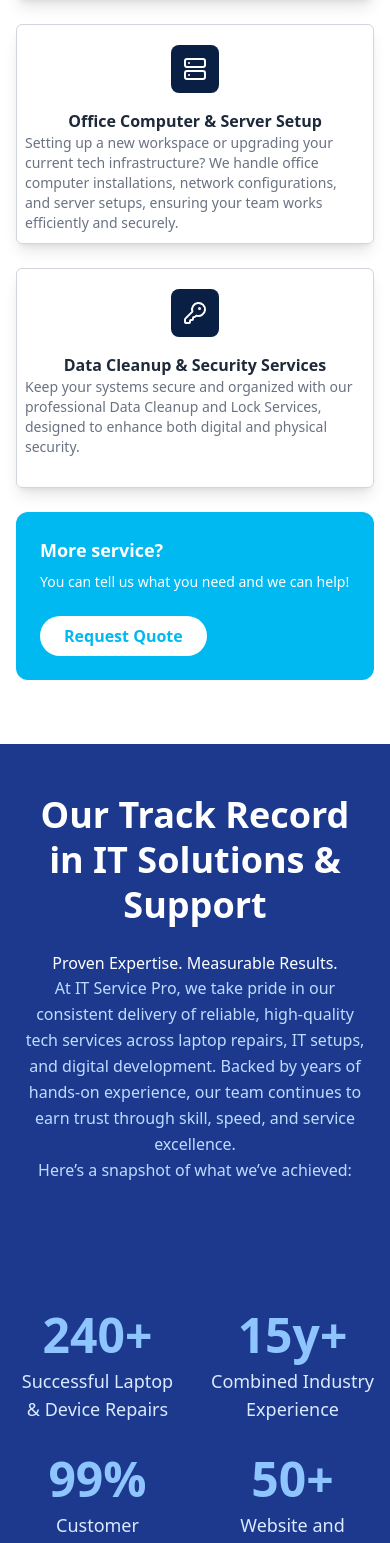
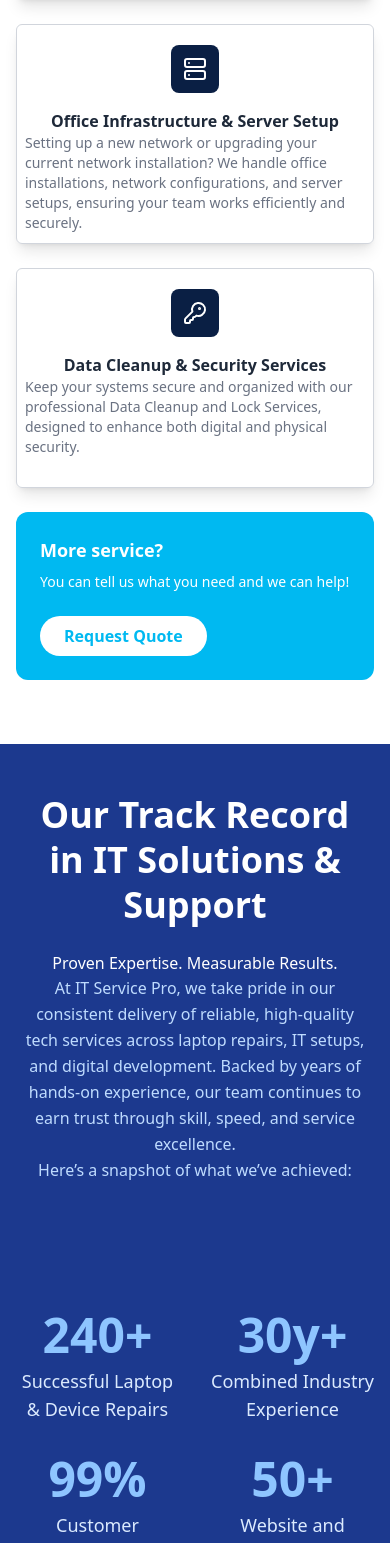
Before and after one commit to Azeezfasasi/itservicepro, a React (Vite) app: page / in a window 390 px wide. Shown: the part 2005-3548 px from the top of the page. Built offline with nearby package versions, Linux system fonts and the light colour scheme; no server answers.

Commit message:
added edit product component

```diff
--- a/src/App.jsx
+++ b/src/App.jsx
@@ -33,6 +33,7 @@ import Products from './app/Products';
 import ProductCategories from './app/ProductCategories';
 import AddProductCategory from './app/AddProductCategory';
 import Shop from './app/Shop';
+import EditProduct from './app/EditProduct';
 
 function App() {
   return (
@@ -74,6 +75,7 @@ function App() {
                   <Route path="/app/products" element={<Products />} />
                   <Route path="/app/productcategories" element={<ProductCategories />} />
                   <Route path="/app/addproductcategory" element={<AddProductCategory />} />
+                  <Route path="/app/editproduct/slug/:slug" element={<EditProduct />} />
                 </Route>
               </Routes>
             </ProductProvider>
--- /dev/null
+++ b/src/app/EditProduct.jsx
@@ -0,0 +1,25 @@
+import React from 'react'
+import { Helmet } from 'react-helmet'
+import DashHeader from '../assets/components/dashboard-components/DashHeader'
+import DashMenu from '../assets/components/dashboard-components/DashMenu'
+
+function Profile() {
+  return (
+    <>
+    <Helmet>
+        <title>Edit Product - IT Service Pro</title>
+    </Helmet>
+    <DashHeader />
+    <div className='flex flex-row justify-start gap-4'>
+      <div className='hidden lg:block w-[20%]'>
+        <DashMenu />
+      </div>
+      <div className='w-full lg:w-[80%]'>
+
+      </div>
+    </div>
+    </>
+  )
+}
+
+export default Profile
--- a/src/assets/components/HowItWorks.jsx
+++ b/src/assets/components/HowItWorks.jsx
@@ -38,9 +38,9 @@ function HowItWorks() {
               <span className="text-5xl font-bold text-blue-500">1.</span>
             </div>
             <div>
-              <h3 className="text-2xl font-semibold text-gray-800 mb-2">Call us anytime 24/7</h3>
+              <h3 className="text-2xl font-semibold text-gray-800 mb-2">24/7 Support</h3>
               <p className="text-gray-600">
-                Need help? Just give us a call. Our friendly support team is available 24/7 to connect you with the right IT specialist — whether for repairs, setup, web development or rentals.
+                Need help? Just give us a call or request a quote. Our friendly support team is available 24/7 to connect you with the right IT specialist — whether for repairs, setup, web development or rentals.
               </p>
             </div>
           </div>
--- a/src/assets/components/ServicesSection.jsx
+++ b/src/assets/components/ServicesSection.jsx
@@ -33,8 +33,8 @@ const services = [
   },
   {
     icon: <Server className="w-6 h-6 text-white" />,
-    title: 'Office Computer & Server Setup',
-    desc: 'Setting up a new workspace or upgrading your current tech infrastructure? We handle office computer installations, network configurations, and server setups, ensuring your team works efficiently and securely.',
+    title: 'Office Infrastructure & Server Setup',
+    desc: 'Setting up a new network or upgrading your current network installation? We handle office installations, network configurations, and server setups, ensuring your team works efficiently and securely.',
   },
   // {
   //   icon: <Speaker className="w-6 h-6 text-white" />,
--- a/src/assets/components/TrackRecords.jsx
+++ b/src/assets/components/TrackRecords.jsx
@@ -3,7 +3,7 @@ import globe from '../images/globe.png'
 function TrackRecords() {
     const stats = [
     { label: 'Successful Laptop & Device Repairs', value: '240+' },
-    { label: 'Combined Industry Experience', value: '15y+' },
+    { label: 'Combined Industry Experience', value: '30y+' },
     { label: 'Customer Satisfaction Rate', value: '99%' },
     { label: 'Website and Mobile Apps', value: '50+' },
   ];
--- a/src/assets/components/dashboard-components/DashStats.jsx
+++ b/src/assets/components/dashboard-components/DashStats.jsx
@@ -71,7 +71,7 @@ function DashStats() {
             <StatCard label="Super Admins" value={stats.superAdmins} color="bg-purple-700" />
             <StatCard label="Admins" value={stats.admins} color="bg-indigo-600" />
             <StatCard label="Customers" value={stats.customers} color="bg-green-600" />
-            <StatCard label="Users" value={stats.users} color="bg-yellow-500" />
+            <StatCard label="Order Received" value="0" color="bg-yellow-500" />
             <StatCard label="Quotes Received" value={stats.totalQuotes} color="bg-pink-600" />
           </div>
         </>
--- a/src/assets/components/product/ProductList.jsx
+++ b/src/assets/components/product/ProductList.jsx
@@ -311,14 +311,14 @@ const ProductList = () => {
                     <td className="px-6 py-4 whitespace-nowrap text-right text-sm font-medium">
                       <div className="flex justify-end space-x-2">
                         <Link
-                          to={`/product/${product.slug}`}
+                          to={`/app/productdetails/slug/${product.slug}`}
                           className="text-blue-600 hover:text-blue-900"
                           title="View"
                         >
                           <FaEye size={18} />
                         </Link>
                         <Link
-                          to={`/app/editproduct/${product._id}`}
+                          to={`/app/editproduct/slug/${product._id}`}
                           className="text-indigo-600 hover:text-indigo-900"
                           title="Edit"
                         >
```
